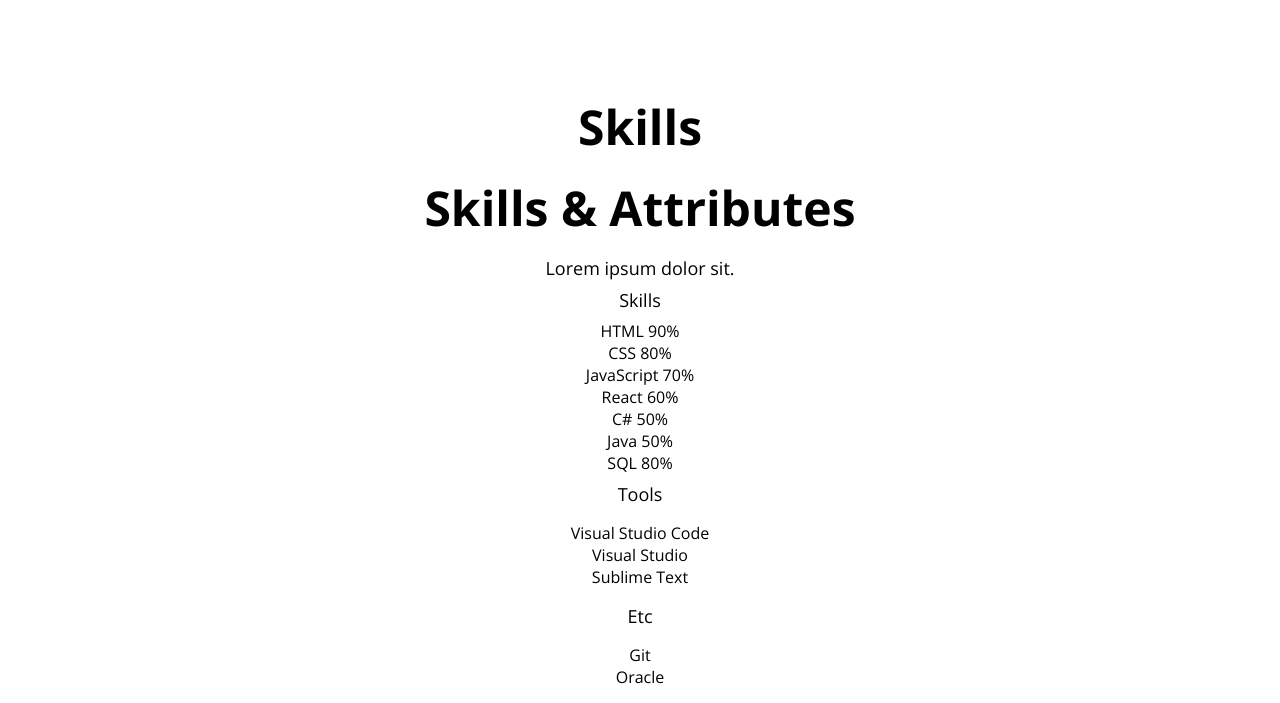
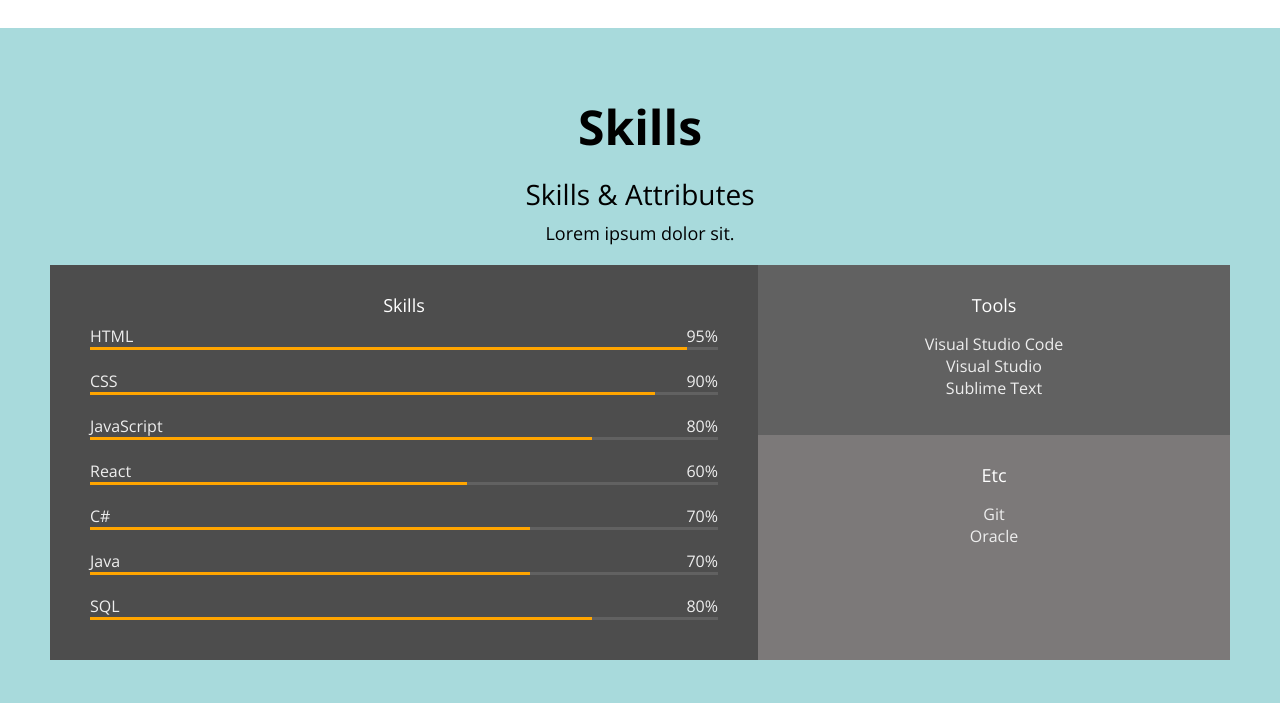
Before and after one commit to JeongHaeun3263/portfolio, a plain HTML site: page index.html in a window 1280 px wide. Shown: the part 1757-2460 px from the top of the page. Drawn offline with nearby package versions, Linux system fonts and the light colour scheme.

Commit message:
css_skills

```diff
--- a/index.html
+++ b/index.html
@@ -53,7 +53,7 @@
       <button class="home__contact">Contact Me</button>
     </section>
     <!-- About -->
-    <section id="about" class="section">
+    <section id="about" class="section section__container">
       <h1>About me</h1>
       <p>
         I am a dedicated, hardworking and proactive developer with not only
@@ -136,73 +136,74 @@
     </section>
     <!-- Skills -->
     <section id="skills" class="section">
+      <div class="section__container">
         <h1>Skills</h1>
-      <h1>Skills & Attributes</h1>
+        <h2>Skills & Attributes</h2>
         <p>Lorem ipsum dolor sit.</p>
         <div class="skillset">
-        <div class="skillsetleft">
+          <div class="skillset__left">
             <h3 class="skillset__title">Skills</h3>
             <div class="skill">
-            <div class="skills__description">
+              <div class="skill__description">
                 <span>HTML</span>
+                <span>95%</span>
+              </div>
+              <div class="skill__bar">
+                <div class="skill__value" style="width: 95%;"></div>
+              </div>
+            </div>
+            <div class="skill">
+              <div class="skill__description">
+                <span>CSS</span>
                 <span>90%</span>
               </div>
               <div class="skill__bar">
-              <div class="skill__value"></div>
+                <div class="skill__value" style="width: 90%;"></div>
               </div>
             </div>
             <div class="skill">
-            <div class="skills__description">
-              <span>CSS</span>
+              <div class="skill__description">
+                <span>JavaScript</span>
                 <span>80%</span>
               </div>
               <div class="skill__bar">
-              <div class="skill__value"></div>
+                <div class="skill__value" style="width: 80%;"></div>
               </div>
             </div>
             <div class="skill">
-            <div class="skills__description">
-              <span>JavaScript</span>
-              <span>70%</span>
-            </div>
-            <div class="skill__bar">
-              <div class="skill__value"></div>
-            </div>
-          </div>
-          <div class="skill">
-            <div class="skills__description">
+              <div class="skill__description">
                 <span>React</span>
                 <span>60%</span>
               </div>
               <div class="skill__bar">
-              <div class="skill__value"></div>
+                <div class="skill__value" style="width: 60%;"></div>
               </div>
             </div>
             <div class="skill">
-            <div class="skills__description">
+              <div class="skill__description">
                 <span>C#</span>
-              <span>50%</span>
+                <span>70%</span>
               </div>
               <div class="skill__bar">
-              <div class="skill__value"></div>
+                <div class="skill__value" style="width: 70%;"></div>
               </div>
             </div>
             <div class="skill">
-            <div class="skills__description">
+              <div class="skill__description">
                 <span>Java</span>
-              <span>50%</span>
+                <span>70%</span>
               </div>
               <div class="skill__bar">
-              <div class="skill__value"></div>
+                <div class="skill__value" style="width: 70%;"></div>
               </div>
             </div>
             <div class="skill">
-            <div class="skills__description">
+              <div class="skill__description">
                 <span>SQL</span>
                 <span>80%</span>
               </div>
               <div class="skill__bar">
-              <div class="skill__value"></div>
+                <div class="skill__value" style="width: 80%;"></div>
               </div>
             </div>
           </div>
@@ -221,6 +222,7 @@
                 <li><span>Git</span></li>
                 <li><span>Oracle</span></li>
               </ul>
+            </div>
           </div>
         </div>
       </div>
--- a/style.css
+++ b/style.css
@@ -160,6 +160,10 @@ p {
 .section {
   padding: 50px;
   text-align: center;
+  margin: auto;
+}
+
+.section__container {
   max-width: 1200px;
   margin: auto;
 }
@@ -221,3 +225,59 @@ p {
 .history__period {
   font-size: var(--font-micro);
 }
+
+/* Skill */
+#skills {
+  background-color: var(--color-green);
+}
+
+.skillset {
+  display: flex;
+  background-color: var(--color-light-grey);
+  color: var(--color-light-white);
+  margin: 20px 0;
+}
+
+.skillset__title {
+  color: var(--color-white);
+}
+
+.skill__description {
+  display: flex;
+  justify-content: space-between;
+}
+
+.skill__bar {
+  width: 100%;
+  height: 3px;
+  background-color: var(--color-grey);
+}
+
+.skill__value {
+  height: 3px;
+  background-color: orange;
+}
+
+.skill {
+  margin-bottom: 20px;
+}
+
+.skillset__left {
+  flex-basis: 60%;
+  background-color: var(--color-dark-grey);
+  padding: 20px 40px;
+}
+
+.skills__description,
+.skillset__right {
+  flex-basis: 40%;
+}
+
+.tools {
+  background-color: var(--color-grey);
+}
+
+.tools,
+.etc {
+  padding: 20px;
+}
```
Lines whose indentation alone changed are shown as unchanged.
